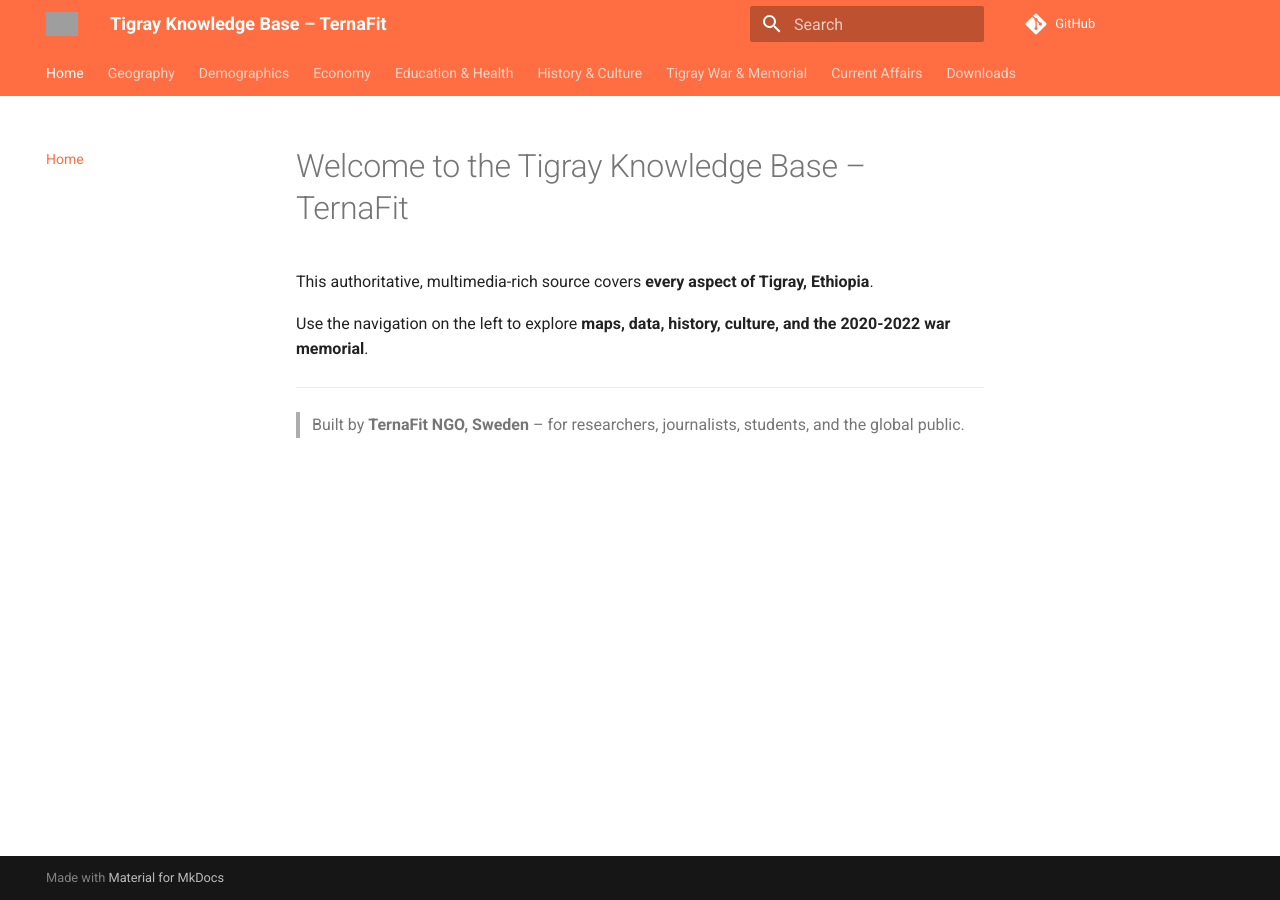
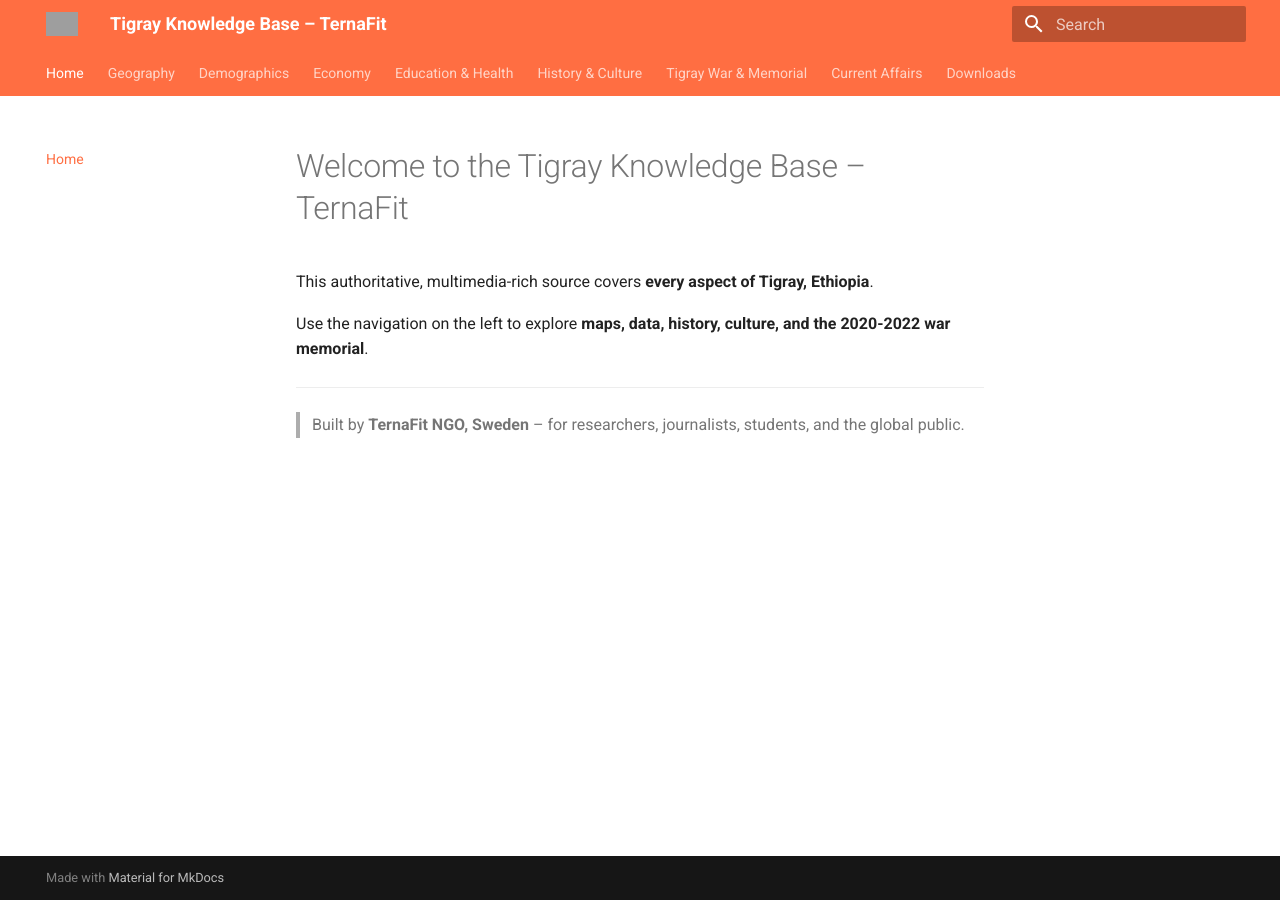
Before and after one commit to yosephdev/tigray.ternafit.org, an MkDocs documentation site: the page built from docs/index.md, in a window 1280 px wide. Built offline with MkDocs 1.6.1 and Material for MkDocs 9.7.7, drawn with Linux system fonts in a browser that asks for light colours; comment, search, counter and statistics services are not loaded; grey boxes are pictures that could not be loaded.

```diff
--- a/mkdocs.yml
+++ b/mkdocs.yml
@@ -1,7 +1,8 @@
 site_name: "Tigray Knowledge Base – TernaFit"
 site_url: https://tigray.ternafit.org
 docs_dir: docs
-repo_url: https://github.com/yosephdev/tigray.ternafit.org
+# Temporarily disable repo_url to avoid git date serialization issues
+# repo_url: https://github.com/yosephdev/tigray.ternafit.org
 theme:
   name: material
   logo: assets/ternafit_logo.svg
@@ -28,3 +29,7 @@
 # Optional: disable features that inject dates
 plugins:
   - search
+
+# Disable git repository info to prevent date serialization issues
+markdown_extensions:
+  - pymdownx.superfences
```
